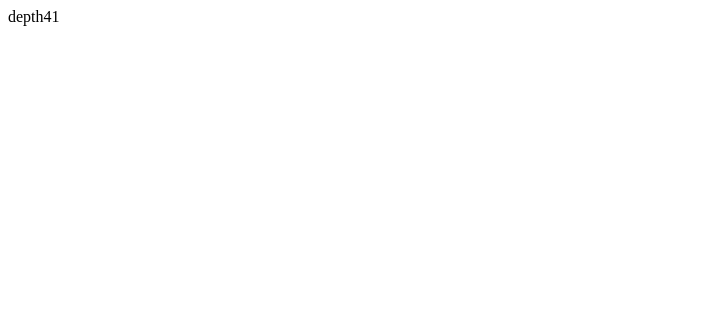
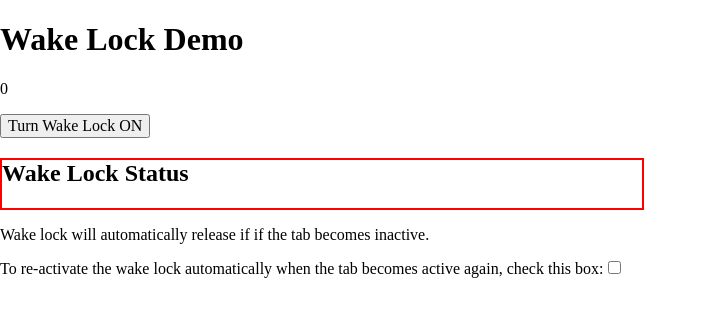
Before and after one commit to lsap/lsap.github.io, a plain HTML site: page index.html in a window 1280 px wide. Shown: the whole page, without its empty margins (0-707 px from the left). Drawn offline with nearby package versions, Linux system fonts and the light colour scheme.

Commit message:
Update index.html

```diff
--- a/index.html
+++ b/index.html
@@ -1 +1,46 @@
-<a>depth41</a>
+<!DOCTYPE html>
+<html lang="en" >
+<head>
+  <meta charset="UTF-8">
+  <title>Wake Lock Demo</title>
+        <link rel="stylesheet" href="https://cdnjs.cloudflare.com/ajax/libs/normalize/8.0.1/normalize.min.css">
+
+        <!-- my styles -->
+        <link rel="stylesheet" href="moz.css">
+
+        <style>
+                #status {
+                        width: 50vw; min-width: 500px;
+                        margin-top: 20px;
+                }
+                #status h2 {margin-top: 0px;}
+                #status p {padding-left: 20px;}
+                [data-status="off"] ~ #status {
+                        border: 2px solid red;
+                }
+                [data-status="on"] ~ #status {
+                        border: 2px solid green;
+                }
+        </style>
+
+        <script src="script.js" defer></script>
+
+</head>
+<body>
+        <header>
+                <h1>Wake Lock Demo</h1>
+        </header>
+  <p>0</p>
+  <button data-status="off">Turn Wake Lock ON</button>
+
+        <section id="status">
+                <h2>Wake Lock Status</h2>
+                <p></p>
+        </section>
+
+        <p>Wake lock will automatically release if if the tab becomes inactive.</p>
+        <p>To re-activate the wake lock automatically when the tab becomes active again, check this box: <input type="checkbox" id="reaquire" /></p>
+
+
+</body>
+</html>
```
